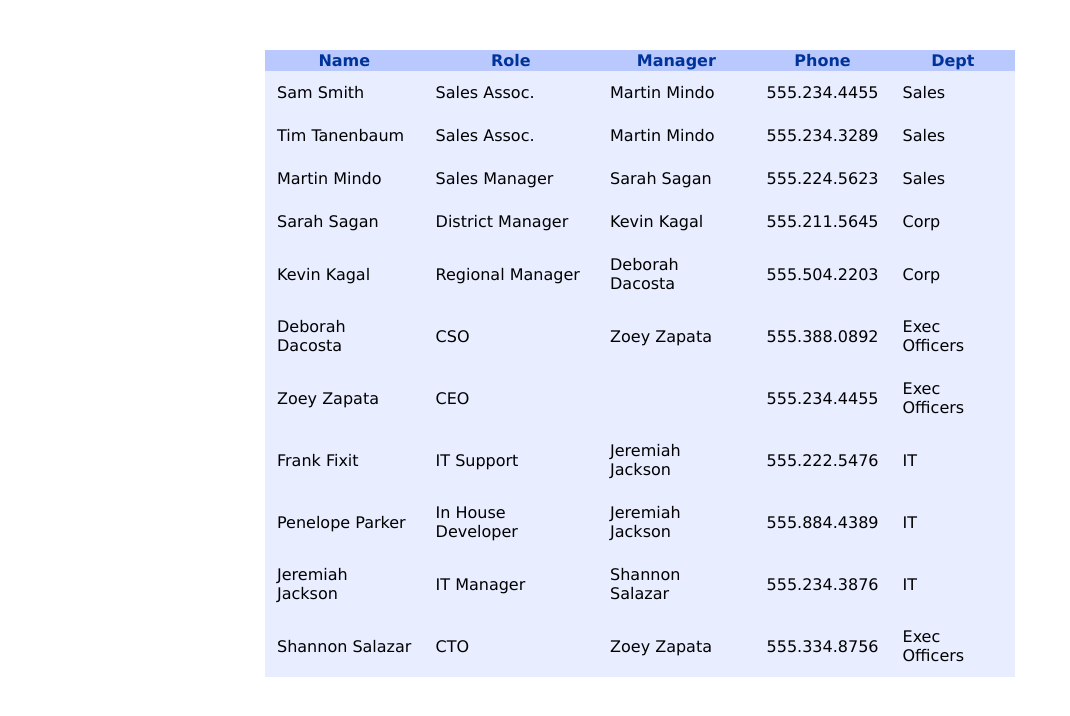
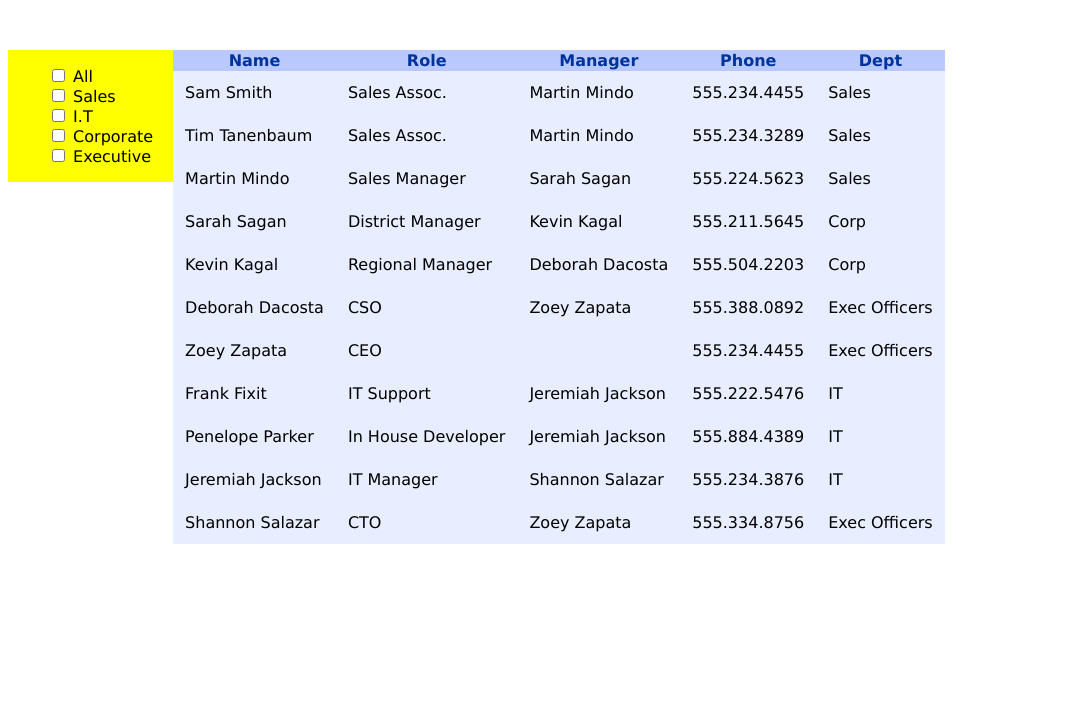
Before and after one commit to mewilkerson/tiy-assignment-19-clone, a web app: file index.html in a window 1280 px wide. Shown: the top 716 px of the page, without its empty margins (0-1070 px from the left). Run offline with its HTML, style and script files only (its server is not run), Linux system fonts and the light colour scheme.

Commit message:
Initial Commit

```diff
--- a/bower.json
+++ b/bower.json
@@ -1,5 +1,5 @@
 {
-  "name": "tiy-assignment-19-clone",
+  "name": "tiy-assignment-21",
   "version": "0.0.0",
   "authors": [
     "Matt Wilkerson <mattisonwilkerson@gmail.com>"
@@ -22,7 +22,7 @@
   },
   "devDependencies": {
     "mocha": "~2.1.0",
-    "chai": "~2.1.0"
+    "chai": "~2.1.1"
   },
-  "homepage": "https://github.com/mewilkerson/tiy-assignment-19-clone"
+  "homepage": "none"
 }
--- a/css/main.css
+++ b/css/main.css
@@ -1,8 +1,15 @@
 body {
   font-family: "Lucida Sans Unicode", "Lucida Grande", Sans-Serif;
 }
+.sidebar {
+  float: left;
+  padding-right: 20px;
+  background: yellow;
+}
+.filter-list li {
+  list-style: none;
+}
 .container {
-  width: 750px;
   margin-left: auto;
   margin-right: auto;
   margin-top: 50px;
--- a/index.html
+++ b/index.html
@@ -26,6 +26,19 @@
 
 <body>
   <div class="container">
+
+  <aside class="sidebar">
+    <div class="filter-nav">
+      <ul class="filter-list">
+        <li><input type="checkbox" name="department" value="all"> All<br></li>
+        <li><input type="checkbox" name="department" value="sales"> Sales<br></li>
+        <li><input type="checkbox" name="department" value="it"> I.T<br></li>
+        <li><input type="checkbox" name="department" value="corporate"> Corporate<br></li>
+        <li><input type="checkbox" name="department" value="executive"> Executive<br></li>
+      </ul>
+    </div>
+  </aside>
+
     <div class="table-div">
       <table>
         <thead class="head">
--- a/less/main.less
+++ b/less/main.less
@@ -2,8 +2,20 @@ body {
   font-family: "Lucida Sans Unicode", "Lucida Grande", Sans-Serif;
 }
 
+
+.sidebar {
+  float: left;
+  padding-right: 20px;
+  background: yellow;
+}
+
+
+.filter-list li {
+  list-style: none;
+}
+
 .container {
-  width: 750px;
+  // width: 750px;
   margin-left: auto;
   margin-right: auto;
   margin-top: 50px;
```
Also changed, not shown: package.json (+5 -5 lines), vendor/dev/chai.js, 2 other files.
